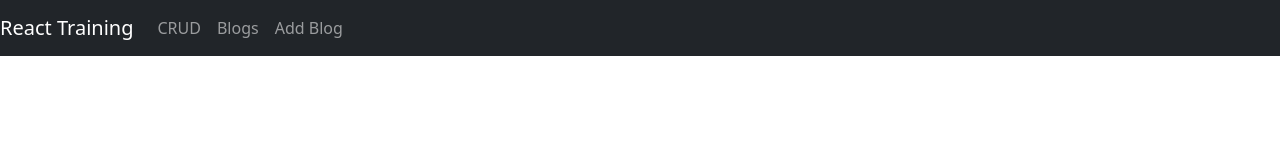
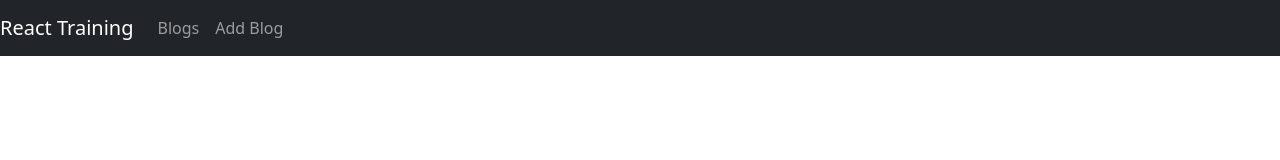
Before and after one commit to pravin-react/CRUD-using-redux-toolkit, a React (Create React App) app: page / in a window 1280 px wide. Shown: the top 160 px of the page. Built offline with nearby package versions, Linux system fonts and the light colour scheme.

Commit message:
Nav link Changes

```diff
--- a/src/App.js
+++ b/src/App.js
@@ -25,9 +25,6 @@ function App() {
         </a>
         <div className="navbar-nav mr-auto">
           <li className="nav-item">
-              <a className="nav-link" href="/products">CRUD</a>
-          </li>
-          <li className="nav-item">
           <a className="nav-link" href="/blogs">Blogs</a>
           </li>
           <li className="nav-item">
```
